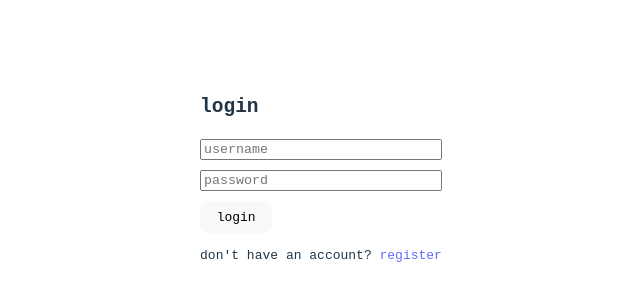
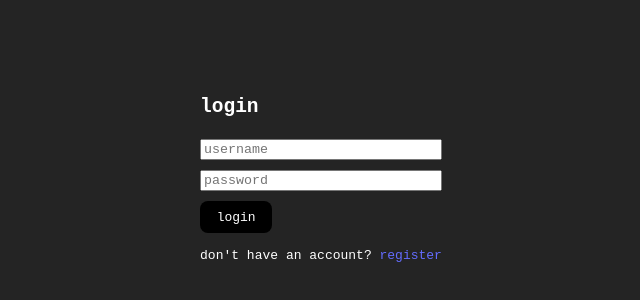
Before and after one commit to ilisien/todo_v2, a React (Vite) app in the folder client/: page /login in a window 1280 px wide. Shown: the part 222-522 px from the top of the page, without its empty margins (319-959 px from the left). Built offline with nearby package versions, Linux system fonts and the light colour scheme.

Commit message:
beetter working preferences, addition to css, and a button color setting

```diff
--- a/client/src/App.jsx
+++ b/client/src/App.jsx
@@ -14,6 +14,28 @@ function App() {
     setLogout(logout);
 
   }, [logout]);
+
+  useEffect(() => {
+    if (token) {
+      fetch('http://localhost:5000/api/preferences', {
+        headers: { 'Content-Type': 'application/json',
+                'Authorization': `Bearer ${token}`},
+      })
+        .then((res) => res.json())
+        .then((data) => {
+          const root = document.documentElement;
+
+          root.style.setProperty('--bkg-color', data.bkg_color || '#242424');
+          root.style.setProperty('--but-color', data.but_color || '#242424');
+          root.style.setProperty('--txt-color', data.txt_color || '#ffffff');
+          root.style.setProperty('--lnk-color', data.lnk_color || '#646cff');
+          root.style.setProperty('--wrn-color', data.wrn_color || '#000000');
+          root.style.setProperty('--err-color', data.err_color || '#000000');
+          root.style.setProperty('--scs-color', data.scs_color || '#000000');
+        })
+        .catch((err) => console.error('Failed to load preferences:', err));
+    }
+  }, [token]);
 
   return (
     <div className="app-container">
--- a/client/src/PrefsModal.jsx
+++ b/client/src/PrefsModal.jsx
@@ -2,6 +2,7 @@ import { useState, useEffect, useCallback } from 'react';
 
 const PrefsModal = ({ isOpen, onToggle, token }) => {
   const [bkgColor, setBkgColor] = useState('#242424');
+  const [butColor, setButColor] = useState('#000000');
   const [txtColor, setTxtColor] = useState('#ffffff');
   const [lnkColor, setLnkColor] = useState('#646cff');
   const [wrnColor, setWrnColor] = useState('#000000');
@@ -12,6 +13,7 @@ const PrefsModal = ({ isOpen, onToggle, token }) => {
   const savePreferences = useCallback(() => {
     const preferences = {
       bkg_color: bkgColor,
+      but_color: butColor,
       txt_color: txtColor,
       lnk_color: lnkColor,
       wrn_color: wrnColor,
@@ -25,7 +27,7 @@ const PrefsModal = ({ isOpen, onToggle, token }) => {
                 'Authorization': `Bearer ${token}`},
       body: JSON.stringify(preferences),
     });
-  }, [bkgColor, txtColor, lnkColor, wrnColor, errColor, scsColor]);
+  }, [bkgColor, butColor, txtColor, lnkColor, wrnColor, errColor, scsColor]);
 
   // Load preferences when modal opens
   useEffect(() => {
@@ -37,6 +39,7 @@ const PrefsModal = ({ isOpen, onToggle, token }) => {
         .then(res => res.json())
         .then(data => {
           setBkgColor(data.bkg_color || '#242424');
+          setButColor(data.but_color || '#000000');
           setTxtColor(data.txt_color || '#ffffff');
           setLnkColor(data.lnk_color || '#646cff');
           setWrnColor(data.wrn_color || '#000000');
@@ -45,6 +48,7 @@ const PrefsModal = ({ isOpen, onToggle, token }) => {
 
           const root = document.documentElement;
           root.style.setProperty('--bkg-color', data.bkg_color || '#242424');
+          root.style.setProperty('--but-color', data.but_color || '#000000');
           root.style.setProperty('--txt-color', data.txt_color || '#ffffff');
           root.style.setProperty('--lnk-color', data.lnk_color || '#646cff');
           root.style.setProperty('--wrn-color', data.wrn_color || '#000000');
@@ -65,7 +69,7 @@ const PrefsModal = ({ isOpen, onToggle, token }) => {
 
   return (
     <div className="overlay" onClick={onToggle}>
-      <div className="modal">
+      <div className="modal" onClick={(e) => e.stopPropagation()}>
         <h2>preferences</h2>
         <form>
           <label>
@@ -74,6 +78,15 @@ const PrefsModal = ({ isOpen, onToggle, token }) => {
               type="color"
               value={bkgColor}
               onChange={handleColorChange(setBkgColor, '--bkg-color')}
+              onBlur={savePreferences}
+            />
+          </label>
+          <label>
+            button color:
+            <input
+              type="color"
+              value={butColor}
+              onChange={handleColorChange(setButColor, '--but-color')}
               onBlur={savePreferences}
             />
           </label>
--- a/client/src/index.css
+++ b/client/src/index.css
@@ -1,11 +1,18 @@
 :root {
+  --bkg-color: #242424;
+  --but-color: #000000;
+  --txt-color: #ffffff;
+  --lnk-color: #646cff;
+  --wrn-color: #000000;
+  --err-color: #000000;
+  --scs-color: #0dff00;
+
   font-family: monospace;
   line-height: 1.5;
   font-weight: 400;
 
-  color-scheme: light dark;
-  color: rgba(255, 255, 255, 0.87);
-  background-color: #242424;
+  color: var(--txt-color);
+  background-color: var(--bkg-color);
 
   font-synthesis: none;
   text-rendering: optimizeLegibility;
@@ -15,7 +22,7 @@
 
 a {
   font-weight: 500;
-  color: #646cff;
+  color: var(--lnk-color);
   text-decoration: inherit;
 }
 
@@ -44,30 +51,18 @@ button {
   font-size: 1em;
   font-weight: 500;
   font-family: inherit;
-  background-color: #1a1a1a;
+  background-color: var(--but-color);
+  color: var(--txt-color);
   cursor: pointer;
   transition: border-color 0.25s;
   width:max-content;
 }
 button:hover {
-  border-color: #646cff;
+  border-color: var(--lnk-color);
 }
 button:focus,
 button:focus-visible {
-  outline: 4px auto -webkit-focus-ring-color;
-}
-
-@media (prefers-color-scheme: light) {
-  :root {
-    color: #213547;
-    background-color: #ffffff;
-  }
-  a:hover {
-    color: #747bff;
-  }
-  button {
-    background-color: #f9f9f9;
-  }
+  border-color: var(--scs-color);
 }
 
 form {
@@ -89,13 +84,13 @@ input {
   position: fixed;
   top: 0; left: 0;
   width: 100vw; height: 100vh;
-  background-color: rgba(0,0,0,0.5);
+  background-color: transparent;
   display: flex; justify-content: center; align-items: center;
   z-index: 999;
 }
 
 .modal {
-  background-color: rgba(0,0,0,0.5);
+  background-color: color-mix(in srgb, var(--but-color) 50%, transparent);
   padding: 2rem;
   border-radius: 10px;
   min-width: 300px;
```
